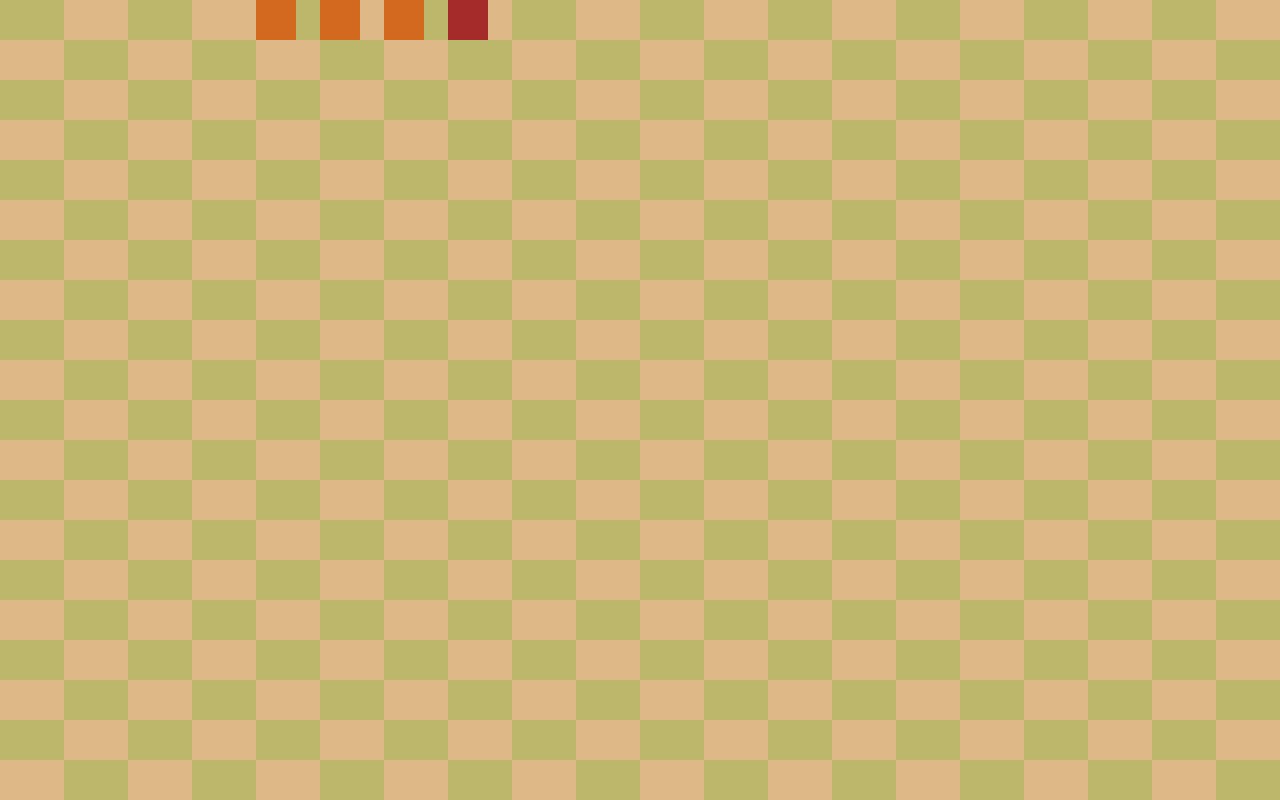
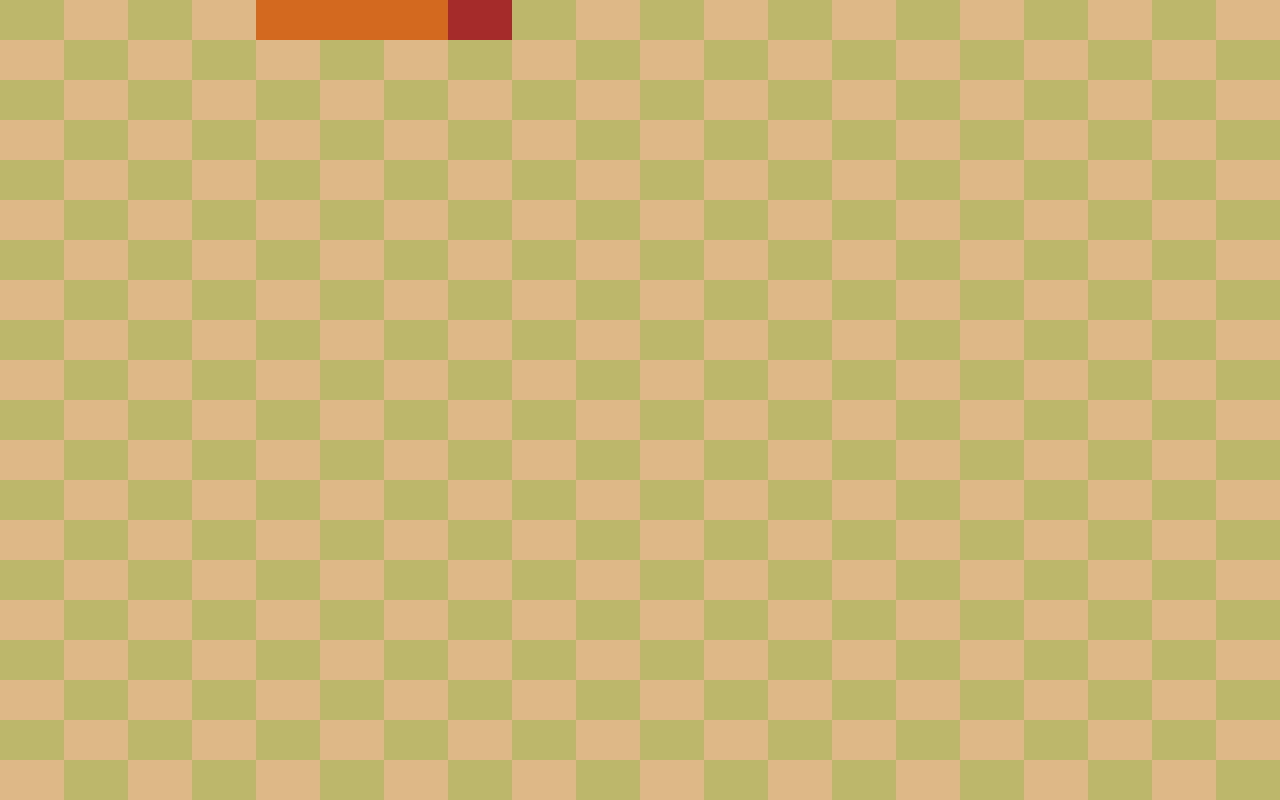
Before and after one commit to qbr-dude/snake, a website built with Vite: page index.html in a window 1280 px wide. Built offline with nearby package versions, Linux system fonts and the light colour scheme.

Commit message:
fix: movement as size

```diff
--- a/src/style.css
+++ b/src/style.css
@@ -44,8 +44,8 @@
   top: 0;
   left: 0;
 
-  width: var(--snake-part-sizing, 40px);
-  height: var(--snake-part-sizing, 40px);
+  width: var(--snake-movement-step-x, 40px);
+  height: var(--snake-movement-step-y, 40px);
 
   transform: translate(calc(var(--snake-part-x-position) * var(--snake-movement-step-x)), calc(var(--snake-part-y-position) * var(--snake-movement-step-y)));
 
```
